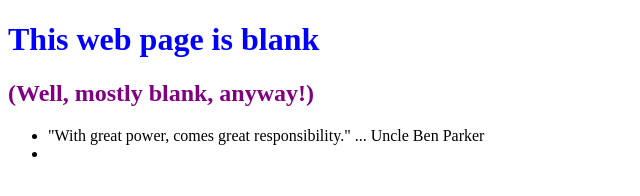
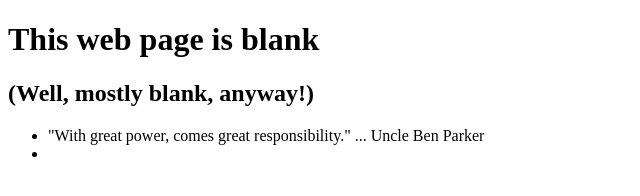
Before and after one commit to donato62/0main_openSAP_repo, a plain HTML site: page index.html in a window 1280 px wide. Shown: the whole page, without its empty margins (0-640 px from the left). Drawn offline with Linux system fonts and the light colour scheme.

Commit message:
remove styles from both  headers

```diff
--- a/index.html
+++ b/index.html
@@ -6,8 +6,8 @@
 	<LINK href="styles.css" rel="stylesheet" type="text/css">
 </head>
 <body>
-	<h1 style= "color: Blue">This web page is blank</h1>
-	<h2 style= "color: Purple">(Well, mostly blank, anyway!)</h2>
+	<h1>This web page is blank</h1>
+	<h2>(Well, mostly blank, anyway!)</h2>
 	<ul>
 		<li>"With great power, comes great responsibility." ... Uncle Ben Parker</li>
 		<li></li>
```
